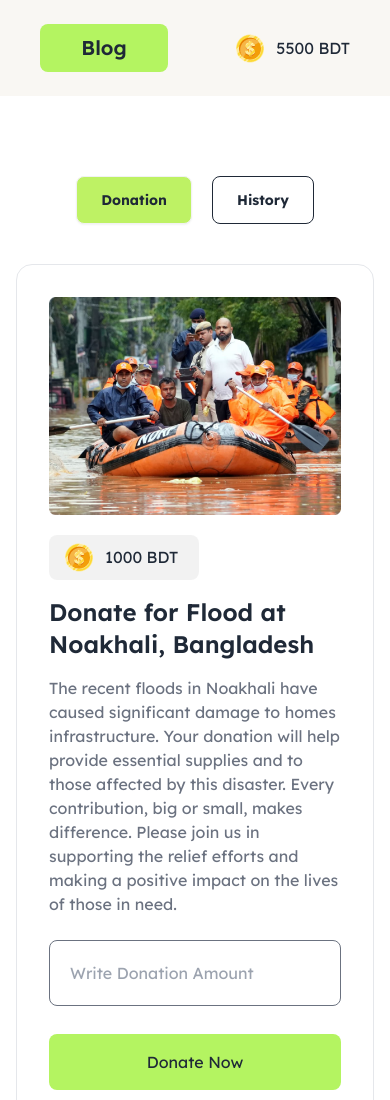
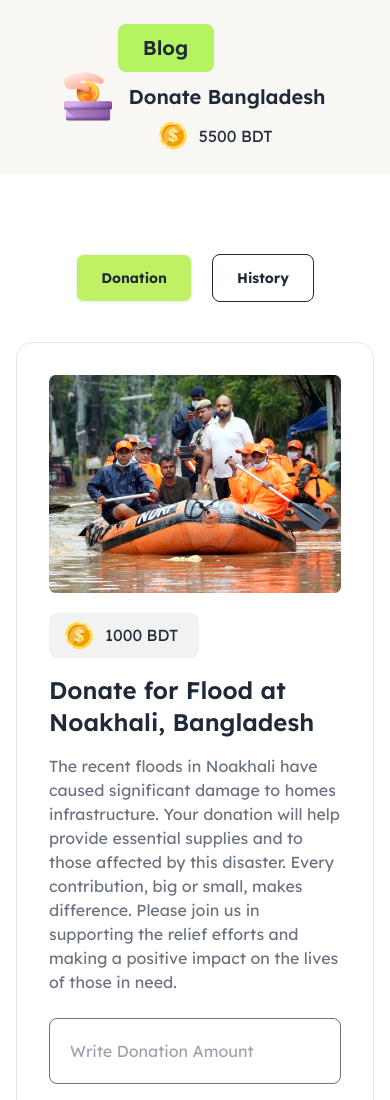
Before and after one commit to shahrukkabir/Donation, a plain HTML site: page index.html in a window 390 px wide. Shown: the top 1100 px of the page. Drawn offline with nearby package versions, Linux system fonts and the light colour scheme.

Commit message:
responsive done

```diff
--- a/index.html
+++ b/index.html
@@ -37,7 +37,7 @@
 
 <body class="font-lexend">
   <header>
-    <div class="navbar bg-nav-bg py-6 px-10 lg:px-36 ">
+    <div class="navbar bg-nav-bg py-6 px-10 lg:px-36 flex flex-col lg:flex-row ">
       <div class="navbar-start">
         <div class="dropdown">
           <ul tabindex="0" class="menu menu-sm dropdown-content bg-base-100 rounded-box z-[1] mt-3 w-52 p-2 shadow">
@@ -52,9 +52,9 @@
             <li><a>Item 3</a></li>
           </ul>
         </div>
-        <a id="blog-btn" class="btn w-32 bg-btn-bg btn-ghost text-xl">Blog</a>
+        <a id="blog-btn" class="btn w-24 lg:w-28 bg-btn-bg btn-ghost text-xl hover:bg-lime-400">Blog</a>
       </div>
-      <div class="navbar-center hidden lg:flex">
+      <div class="navbar-center">
         <img src="images/logo.png" alt="">
         <h2 class="ml-4 font-semibold text-xl">Donate Bangladesh</h2>
       </div>
@@ -138,7 +138,8 @@
               their suffering and aiding in their recovery. Please consider making a donation to support these brave
               individuals in their time of need.
             </p>
-            <input id="quota-amount-input" type="text" class="w-full py-5 pl-5 border border-gray-500 rounded-lg" placeholder="Write Donation Amount" name="" id=""><br>
+            <input id="quota-amount-input" type="text" class="w-full py-5 pl-5 border border-gray-500 rounded-lg"
+              placeholder="Write Donation Amount" name="" id=""><br>
             <button id="quota-protest-donate" class="bg-btn-bg w-full mt-7 rounded-lg py-4 px-8">Donate Now</button>
           </div>
         </div>
```
Also changed, not shown: blog.html (+5 -3 lines).
